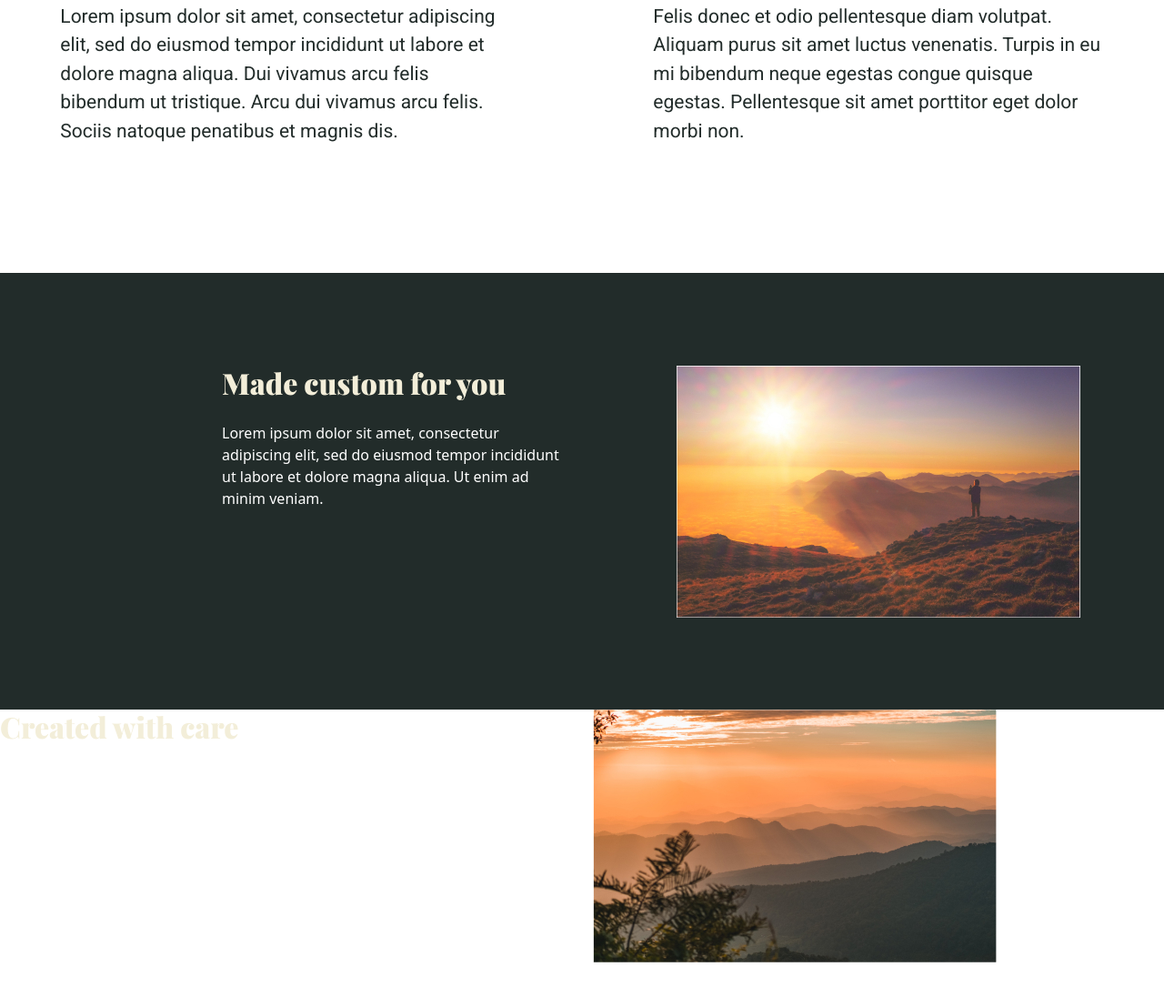
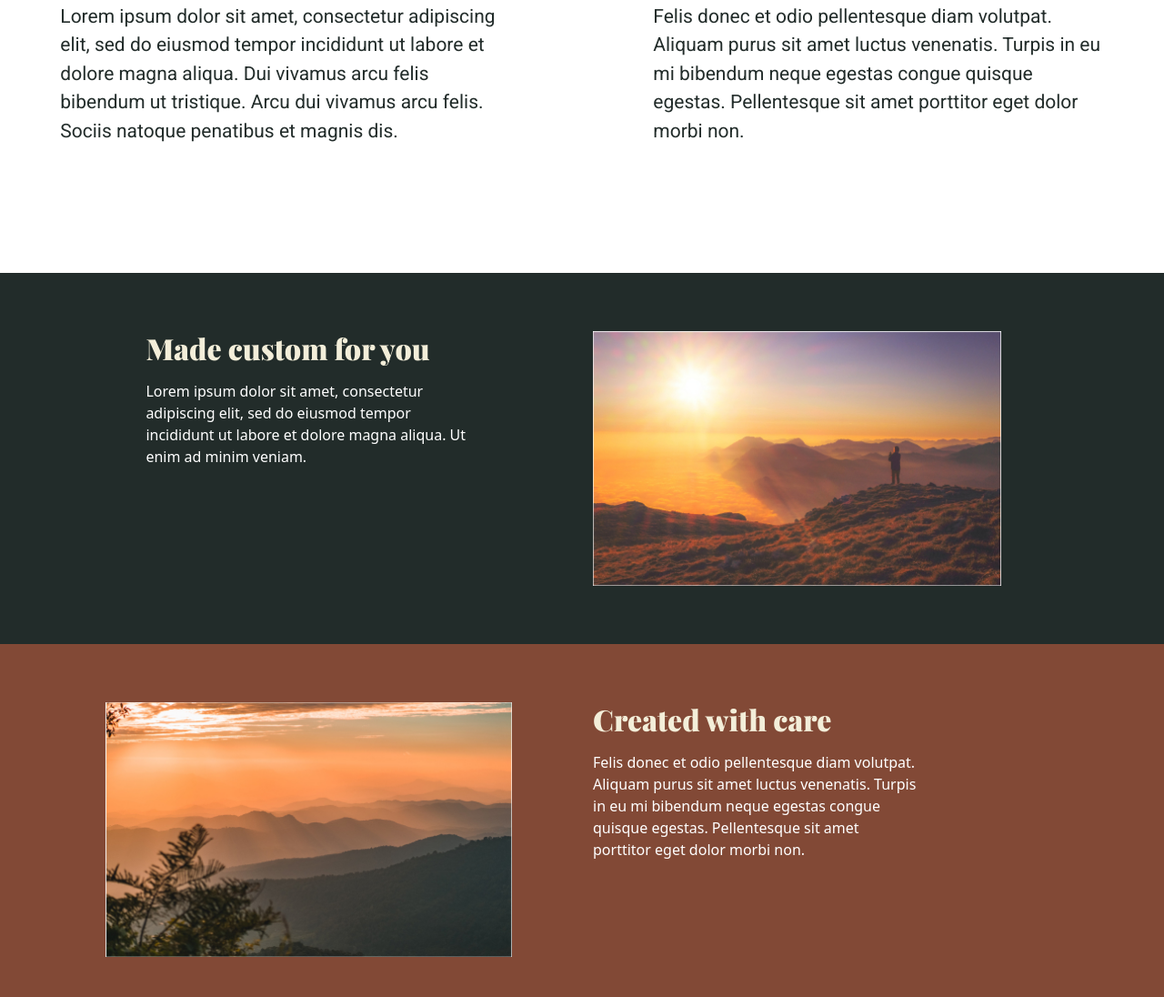
Before and after one commit to serkan-bayram/responsive-made-easy, a plain HTML site: page index.html in a window 1280 px wide. Shown: the part 740-1836 px from the top of the page at 91% size. Before the commit the page ends 1798 px from the top, so only its background shows below. Drawn offline with nearby package versions, Linux system fonts and the light colour scheme.

Commit message:
Complete the project

```diff
--- a/index.html
+++ b/index.html
@@ -52,7 +52,7 @@
         <div class="col-md-12 d-flex justify-content-center align-items-center">
           <h2 class="section-2-heading">Quality Designs</h2>
         </div>
-        <div class="col-md-5 px-sm-4 mx-auto">
+        <div class="col-md-5 px-4 mx-auto">
           <p class="section-2-parag">
             Lorem ipsum dolor sit amet, consectetur adipiscing elit, sed do
             eiusmod tempor incididunt ut labore et dolore magna aliqua. Dui
@@ -60,7 +60,7 @@
             felis. Sociis natoque penatibus et magnis dis.
           </p>
         </div>
-        <div class="col-md-5 px-sm-4 mx-auto">
+        <div class="col-md-5 px-4 mx-auto">
           <p class="section-2-parag">
             Felis donec et odio pellentesque diam volutpat. Aliquam purus sit
             amet luctus venenatis. Turpis in eu mi bibendum neque egestas congue
@@ -72,11 +72,9 @@
     </section>
     <section>
       <div class="row section-3">
-        <div
-          class="col-md-6 col-sm-12 d-flex flex-column align-items-md-end justify-content-md-center"
-        >
-          <div style="height: 277px">
-            <h2 class="section-bottom-heading mb-md-4">Made custom for you</h2>
+        <div class="col-lg-6 col-md-6 col-sm-12 d-flex justify-content-center">
+          <div class="section-bottom-content-container pb-4">
+            <h2 class="section-bottom-heading mb-3">Made custom for you</h2>
             <p class="section-bottom-parag">
               Lorem ipsum dolor sit amet, consectetur adipiscing elit, sed do
               eiusmod tempor incididunt ut labore et dolore magna aliqua. Ut
@@ -84,30 +82,42 @@
             </p>
           </div>
         </div>
+        <div class="col-lg-6 col-md-6 col-sm-12">
           <div
-          class="col-md-6 col-sm-12 d-flex align-items-md-center justify-content-center"
+            class="section-bottom-content-container d-flex justify-content-start"
           >
             <img
-            class="img-fluid"
+              class="h-100 img-fluid"
               src="images/image-01.jpg"
               alt="A man looking at the sunset on the top of mountains."
             />
           </div>
         </div>
+      </div>
     </section>
     <section>
-      <div class="row">
-        <div class="col">
-          <h2 class="section-bottom-heading">Created with care</h2>
+      <div class="row section-4 d-flex flex-row-reverse">
+        <div class="col-lg-6 col-md-6 col-sm-12 d-flex justify-content-start">
+          <div class="section-bottom-content-container pb-4">
+            <h2 class="section-bottom-heading mb-3">Created with care</h2>
             <p class="section-bottom-parag">
               Felis donec et odio pellentesque diam volutpat. Aliquam purus sit
-            amet luctus venenatis. Turpis in eu mi bibendum neque egestas congue
-            quisque egestas. Pellentesque sit amet porttitor eget dolor morbi
-            non.
+              amet luctus venenatis. Turpis in eu mi bibendum neque egestas
+              congue quisque egestas. Pellentesque sit amet porttitor eget dolor
+              morbi non.
             </p>
           </div>
-        <div class="col">
-          <img src="images/image-02.jpg" alt="A photo of mountains." />
+        </div>
+        <div
+          class="col-lg-6 col-md-6 col-sm-12 d-flex justify-content-lg-center"
+        >
+          <div class="section-bottom-content-container">
+            <img
+              class="h-100 img-fluid"
+              src="images/image-02.jpg"
+              alt="A photo of mountains."
+            />
+          </div>
         </div>
       </div>
     </section>
--- a/styles/style.css
+++ b/styles/style.css
@@ -1,12 +1,6 @@
 * {
   box-sizing: border-box;
 }
-
-/* * {
-  background: #000 !important;
-  color: #0f0 !important;
-  outline: solid #f00 1px !important;
-} */
 
 body,
 h1,
@@ -21,6 +15,10 @@ ul {
   margin: 0;
   padding: 0;
   font-weight: normal;
+}
+
+body {
+  overflow-x: hidden;
 }
 
 :root {
@@ -71,8 +69,8 @@ ul {
 
 /* section-3 */
 .section-3 {
-  height: 60vh;
   background-color: var(--color-3);
+  padding: 5% 4%;
 }
 
 .section-bottom-heading {
@@ -83,5 +81,26 @@ ul {
 
 .section-bottom-parag {
   color: #fff;
-  width: 30vw;
+  width: 28vw;
 }
+
+.section-bottom-content-container {
+  height: 35vh;
+}
+
+@media screen and (max-width: 768px) {
+  .section-bottom-parag {
+    width: auto;
+  }
+
+  .section-bottom-content-container {
+    height: auto;
+  }
+}
+
+/* section-4 */
+
+.section-4 {
+  background-color: var(--color-2);
+  padding: 5% 4%;
+}
```
Lines whose indentation alone changed are shown as unchanged.
